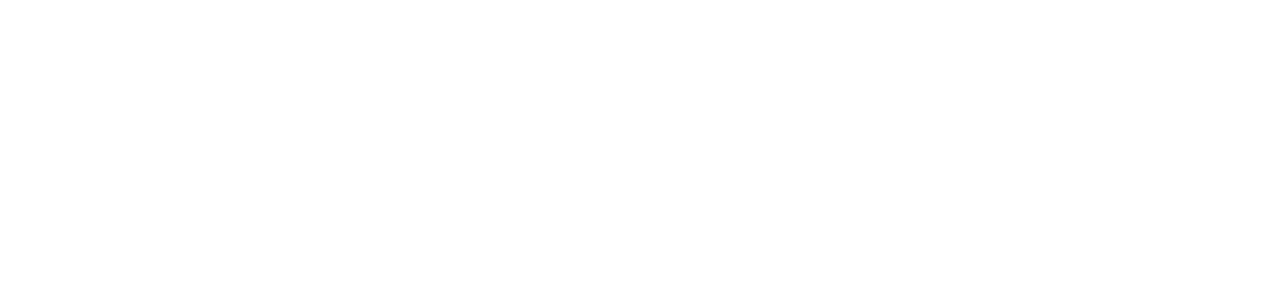
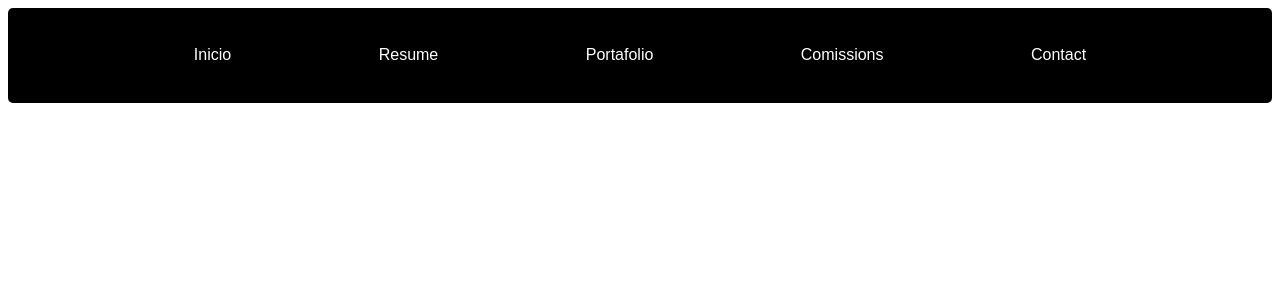
Before and after one commit to Mandalia2002/Portafolio, an Angular app: page / in a window 1280 px wide. Shown: the top 300 px of the page. Built offline with nearby package versions, Linux system fonts and the light colour scheme.

Commit message:
Feature(app): Menu iniciated

```diff
--- a/src/app/app.html
+++ b/src/app/app.html
@@ -1 +1,15 @@
+<body>
+
+
+<header>
+    <nav>
+        <a href="./index.html">Inicio</a>
+        <a href="./index2.html">Resume</a>
+        <a href="./index2.html">Portafolio</a>
+        <a href="">Comissions</a>
+        <a href="">Contact</a>
+    </nav>
+</header>
 <router-outlet />
+
+</body>
--- a/src/app/app.scss
+++ b/src/app/app.scss
@@ -0,0 +1,21 @@
+* {
+    margin: 0;
+    padding: 0;
+    box-sizing: border-box;
+}
+
+header{
+    background-color: black;
+    padding: 3vw;
+    border-radius: 5px;
+
+    nav{
+        a{
+            color: #ffff;
+            text-decoration: none;
+            font-family: sans-serif;
+        }
+        display: flex;
+        justify-content: space-evenly;
+    }
+}
--- a/src/app/presentation/presentation.html
+++ b/src/app/presentation/presentation.html
@@ -0,0 +1 @@
+<p>presentation works!</p>
```
